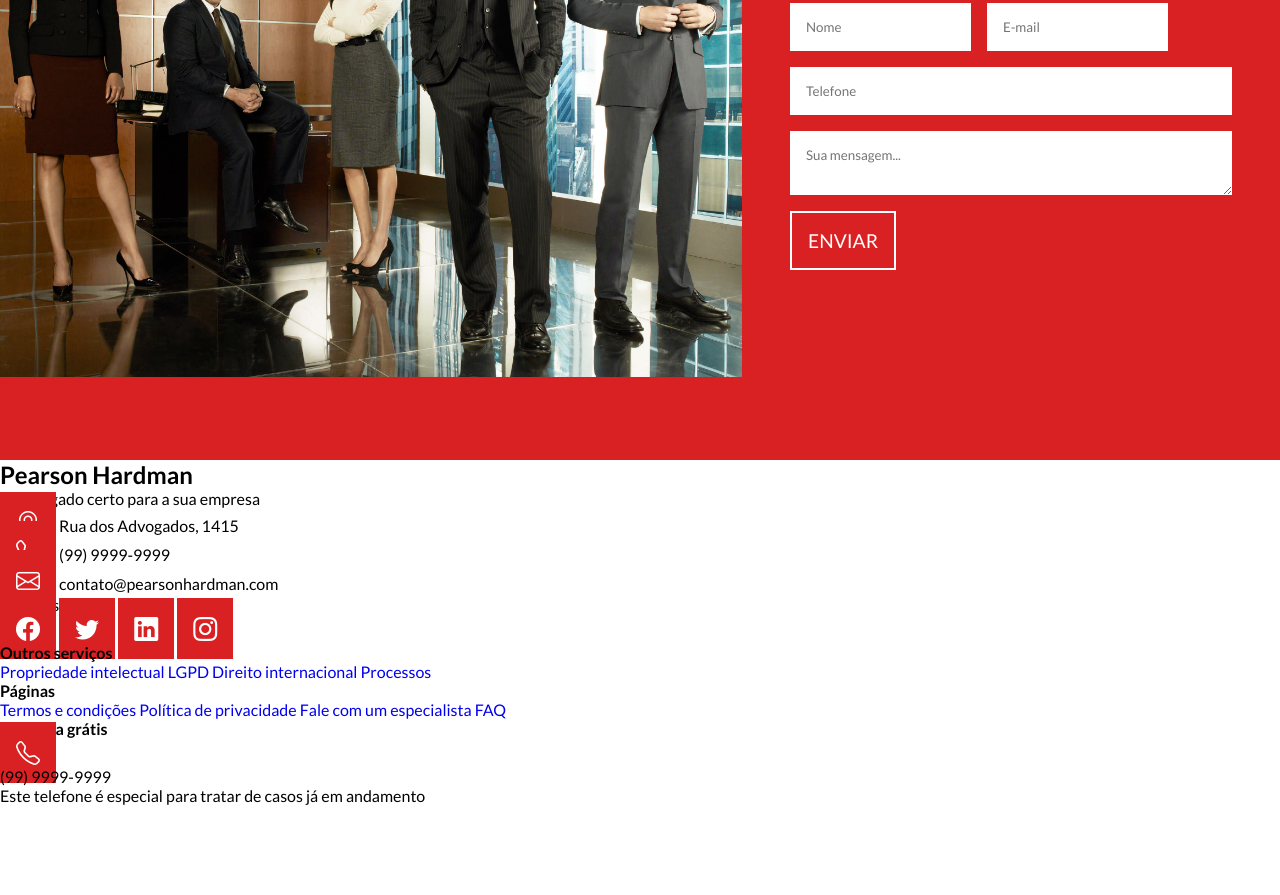
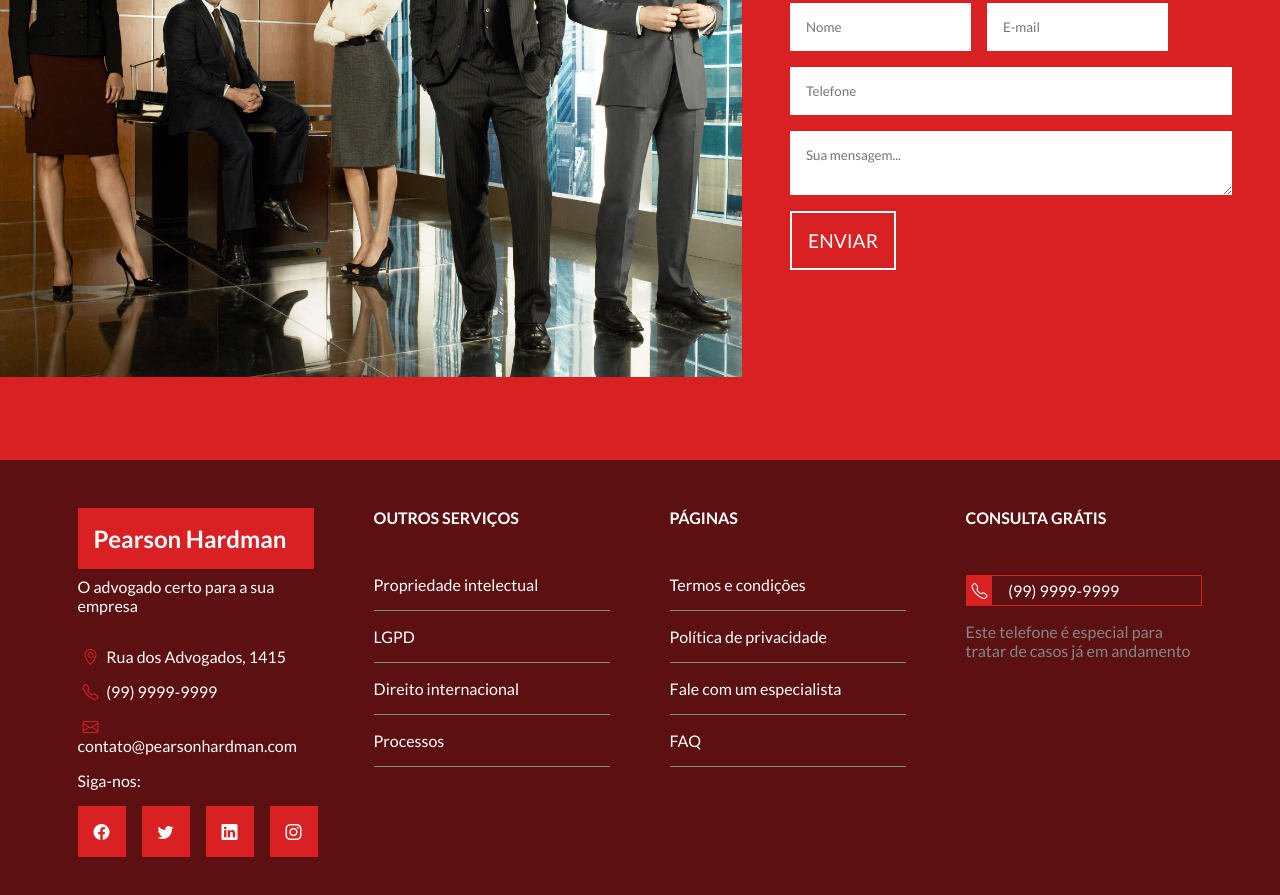
Before and after one commit to Carlosalvesg/Serie, a plain HTML site: page index.html in a window 1280 px wide. Shown: the part 4087-4982 px from the top of the page. Before the commit the page ends 4892 px from the top, so only its background shows below. Drawn offline with nearby package versions, Linux system fonts and the light colour scheme.

Commit message:
colocado os comentarios do footer

```diff
--- a/css/style.css
+++ b/css/style.css
@@ -395,91 +395,104 @@
 #contact-information .btn:hover{
     background-color: var(--primary-text-color);
     color: var(--main-color);
+
+
+
+/* ==================================================================================================================================== */
+
+
 }
 /* Rodapé */
-/* #footer {
-    color: var(--primary-text-color);
-    background-color: var(--secondary-bg-color);
-    display: flex;
-    justify-content: space-around;
-    padding: 3rem 3rem 5rem;
+#footer {
+    color: var(--primary-text-color); /* Define a cor do texto no rodapé com base em uma variável personalizada */
+    background-color: var(--secondary-bg-color); /* Define a cor de fundo do rodapé */
+    display: flex; /* Organiza os elementos do rodapé em linha, lado a lado */
+    justify-content: space-around; /* Distribui o espaço igualmente entre os elementos filhos */
+    padding: 3rem 3rem 5rem; /* Espaçamento interno (superior, laterais e inferior) para dar respiro ao conteúdo */
   }
 
   #footer i {
-    font-size: 1rem;
-    padding: 0.3rem;
+    font-size: 1rem; /* Define o tamanho dos ícones no rodapé */
+    padding: 0.3rem; /* Adiciona um pequeno espaço interno ao redor dos ícones */
   }
 
   #footer a {
-    color: var(--primary-text-color);
+    color: var(--primary-text-color); /* Deixa os links com a mesma cor dos textos do rodapé */
   }
 
   .contact-info,
   .links-container {
-    width: 20%;
+    width: 20%; /* Cada uma dessas seções ocupa 20% da largura total do rodapé */
   }
 
   .footer-brand {
-    margin-bottom: 2rem;
+    margin-bottom: 2rem; /* Adiciona um espaço abaixo da marca no rodapé */
   }
 
   .footer-brand h2 {
-    background-color: var(--main-color);
-    margin-bottom: 0.5rem;
-    padding: 1rem;
+    background-color: var(--main-color); /* Define a cor de fundo do título da marca */
+    margin-bottom: 0.5rem; /* Espaço inferior após o título */
+    padding: 1rem; /* Espaço interno ao redor do texto do título */
   }
 
   .contact-info p {
-    margin-bottom: 1rem;
+    margin-bottom: 1rem; /* Espaçamento entre os parágrafos de contato */
   }
 
   .contact-info p i {
-    background-color: transparent;
-    padding: 0;
-    color: var(--main-color);
+    background-color: transparent; /* Remove fundo dos ícones */
+    padding: 0; /* Remove o espaçamento interno */
+    color: var(--main-color); /* Altera a cor do ícone para destacar */
   }
 
   .social-networks p {
-    margin-bottom: 1rem;
+    margin-bottom: 1rem; /* Espaço entre os parágrafos da seção de redes sociais */
   }
 
   .networks {
-    margin-top: 2rem;
-    display: flex;
-    gap: 1rem;
+    margin-top: 2rem; /* Espaço acima da lista de redes sociais */
+    display: flex; /* Coloca os ícones de rede social lado a lado */
+    gap: 1rem; /* Espaço entre os ícones */
   }
 
   #footer .networks i {
-    padding: 1rem;
+    padding: 1rem; /* Aumenta o espaço interno dos ícones para que fiquem mais clicáveis/visíveis */
   }
 
   .links-container h4 {
-    text-transform: uppercase;
-    margin-bottom: 3rem;
+    text-transform: uppercase; /* Transforma o texto do título da seção em letras maiúsculas */
+    margin-bottom: 3rem; /* Espaço inferior para separar o título do restante do conteúdo */
   }
 
   .links-container nav {
     display: flex;
-    flex-direction: column;
+    flex-direction: column; /* Organiza os links da navegação em coluna, um abaixo do outro */
   }
 
   .links-container nav a {
-    padding-bottom: 1rem;
-    margin-bottom: 1rem;
-    border-bottom: 1px solid var(--secondary-color);
+    padding-bottom: 1rem; /* Espaço interno abaixo de cada link */
+    margin-bottom: 1rem; /* Espaço externo abaixo de cada link */
+    border-bottom: 1px solid var(--secondary-color); /* Adiciona uma linha inferior para separar visualmente os links */
   }
 
   .phone-number {
-    display: flex;
-    border: 1px solid var(--main-color);
-    gap: 1rem;
-    align-items: center;
-    margin-bottom: 1rem;
+    display: flex; /* Coloca os elementos do telefone lado a lado */
+    border: 1px solid var(--main-color); /* Borda ao redor para destacar a área do número de telefone */
+    gap: 1rem; /* Espaço entre o ícone e o texto do telefone */
+    align-items: center; /* Alinha verticalmente os itens ao centro */
+    margin-bottom: 1rem; /* Espaço inferior entre os blocos de telefone */
   }
 
   .phone-info {
-    color: var(--secondary-color);
-  } */
+    color: var(--secondary-color); /* Define a cor do texto da informação de telefone */
+  }
+
+
+
+
+/* ==================================================================================================================================== */
+
+
 
   /* Mobile navbar */
   #menu,
```
